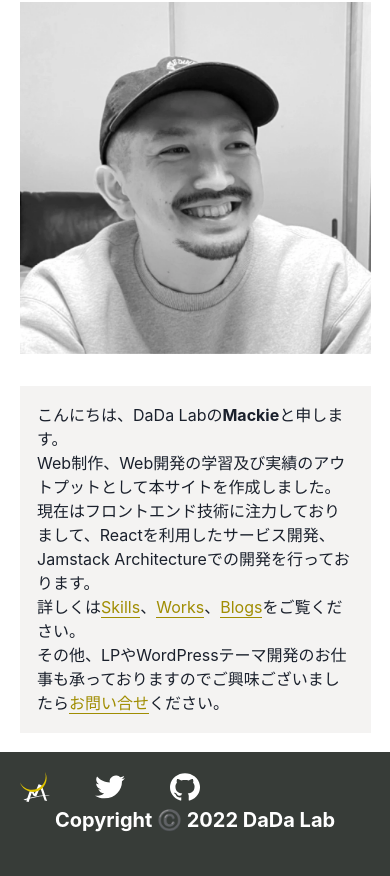
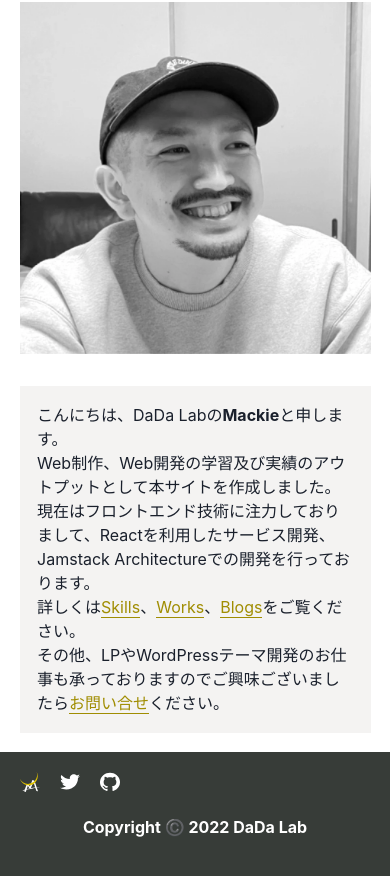
Before and after one commit to Mackie-S/portfolio, a Next.js app: page / in a window 390 px wide. Shown: the part 955-1831 px from the top of the page. Built offline with nearby package versions, Linux system fonts and the light colour scheme.

Commit message:
fix: implement responsive

```diff
--- a/src/components/Footer.tsx
+++ b/src/components/Footer.tsx
@@ -1,28 +1,51 @@
-import { Heading, Flex } from "@chakra-ui/react";
-import Image from "next/image";
+import { Heading, Flex, Image as ChakraImage } from "@chakra-ui/react";
+// import Image from "next/image";
 import Link from "next/link";
 
 export const Footer = () => {
   return (
-    <Flex bgColor="brand.gray" w="full" height="150px" padding="20px" direction="column">
-      <Flex gap="45px">
+    <Flex
+      bgColor="brand.gray"
+      w="full"
+      h="150px"
+      padding="20px"
+      direction="column"
+      justify="center"
+      position="relative"
+    >
+      <Flex gap={["20px","20px","45px"]} position="absolute" top="20px">
         <Link href="/">
           <a>
-            <Image src="/images/logo_white.svg" alt="サイトロゴ" width="30px" height="30px" />
+            <ChakraImage
+              src="/images/logo_white.svg"
+              alt="サイトロゴ"
+              w={["20px", "20px", "30px"]}
+              h={["20px", "20px", "30px"]}
+            />
           </a>
         </Link>
         <Link href="https://twitter.com/mackie_eng_web">
           <a target="_blank" rel="noopener">
-            <Image src="/images/twitter_icon.svg" alt="サイトロゴ" width="30px" height="30px" />
+            <ChakraImage
+              src="/images/twitter_icon.svg"
+              alt="サイトロゴ"
+              w={["20px", "20px", "30px"]}
+              h={["20px", "20px", "30px"]}
+            />
           </a>
         </Link>{" "}
         <Link href="https://github.com/Mackie-S">
           <a target="_blank" rel="noopener">
-            <Image src="/images/github_icon.svg" alt="サイトロゴ" width="30px" height="30px" />
+            <ChakraImage
+              src="/images/github_icon.svg"
+              alt="サイトロゴ"
+              w={["20px", "20px", "30px"]}
+              h={["20px", "20px", "30px"]}
+            />
           </a>
         </Link>
       </Flex>
-      <Heading as="h2" size="md" color="white" alignSelf="center" justifySelf="center">
+      <Heading as="h2" size={["sm", "sm", "md"]} color="white" alignSelf="center">
         Copyright ©️ 2022 DaDa Lab
       </Heading>
     </Flex>
```
